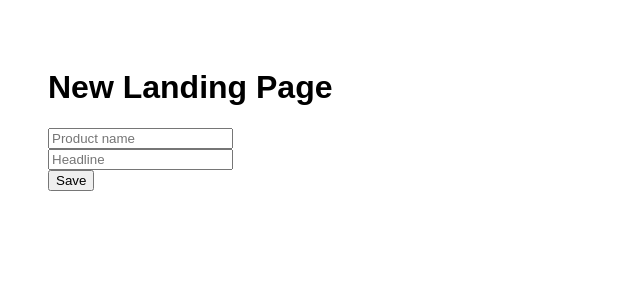
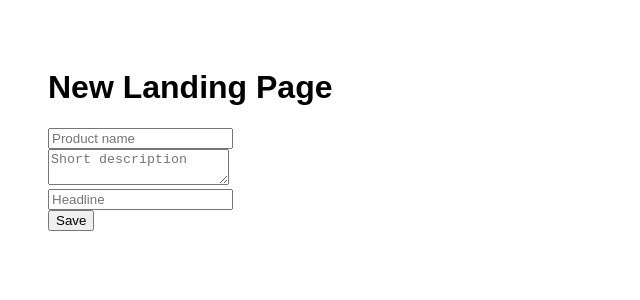
Before and after one commit to abdulmuqeeth06/my-first-AI-powered-landing-page-waitlist-generator, a Next.js app: page /dashboard/new in a window 1280 px wide. Shown: the top 300 px of the page, without its empty margins (0-640 px from the left). Built offline with nearby package versions, Linux system fonts and the light colour scheme; no server answers.

Commit message:
Add real dashboard UI

```diff
--- a/app/dashboard/new/page.tsx
+++ b/app/dashboard/new/page.tsx
@@ -9,11 +9,14 @@ export default function NewLandingPage() {
   const supabase = getSupabaseClient();
 
   const [productName, setProductName] = useState("");
+  const [description, setDescription] = useState("");
   const [headline, setHeadline] = useState("");
   const [error, setError] = useState<string | null>(null);
+  const [loading, setLoading] = useState(false);
 
   const handleSave = async () => {
     setError(null);
+    setLoading(true);
 
     const {
       data: { user },
@@ -21,30 +24,44 @@ export default function NewLandingPage() {
 
     if (!user) {
       setError("Not authenticated");
+      setLoading(false);
       return;
     }
 
     const { error } = await supabase.from("landing_pages").insert({
       user_id: user.id,
       product_name: productName,
+      description,
       headline,
     });
+
+    setLoading(false);
 
     if (error) {
       setError(error.message);
     } else {
-      alert("Saved");
+      alert("Landing page saved");
+      setProductName("");
+      setDescription("");
+      setHeadline("");
     }
   };
 
   return (
-    <div style={{ padding: 40 }}>
+    <div style={{ padding: 40, maxWidth: 600 }}>
       <h1>New Landing Page</h1>
 
       <input
         placeholder="Product name"
         value={productName}
         onChange={(e) => setProductName(e.target.value)}
+      />
+      <br />
+
+      <textarea
+        placeholder="Short description"
+        value={description}
+        onChange={(e) => setDescription(e.target.value)}
       />
       <br />
 
@@ -57,7 +74,9 @@ export default function NewLandingPage() {
 
       {error && <p style={{ color: "red" }}>{error}</p>}
 
-      <button onClick={handleSave}>Save</button>
+      <button onClick={handleSave} disabled={loading}>
+        {loading ? "Saving..." : "Save"}
+      </button>
     </div>
   );
 }
```
